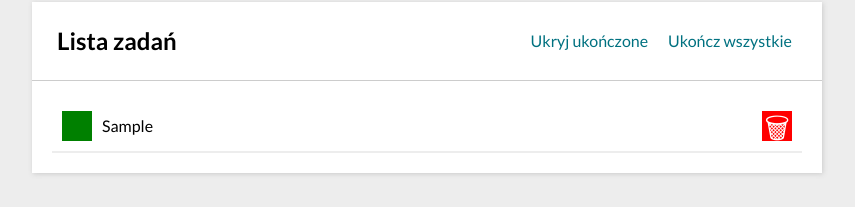
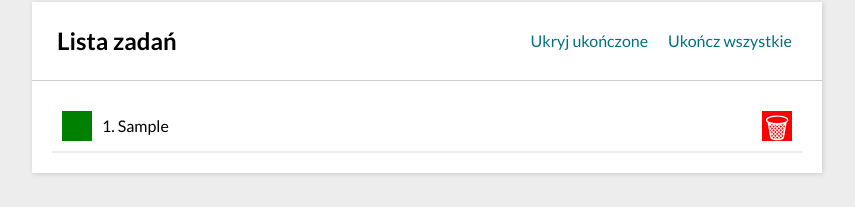
Before and after one commit to RafalSolnica/todo-list-react, a React (Create React App) app: page / in a window 1280 px wide. Both pictures are taken after typing "Sample" into the empty fields and a click on the button "Dodaj zadanie". Shown: the part 250-457 px from the top of the page, without its empty margins (213-1068 px from the left). Built offline with nearby package versions, Linux system fonts and the light colour scheme.

Commit message:
tweaked addNewTask interaction

```diff
--- a/src/App.js
+++ b/src/App.js
@@ -36,7 +36,14 @@ function App() {
   };
 
   const addNewTask = (content) => {
-    setTasks((tasks) => [...tasks, { id: tasks.length + 1, content }]);
+    setTasks((tasks) => [
+      ...tasks,
+      {
+        id: tasks.length ? tasks[tasks.length - 1].id + 1 : 1,
+        content,
+        completed: false,
+      },
+    ]);
   };
 
   return (
--- a/src/Tasks/index.js
+++ b/src/Tasks/index.js
@@ -20,7 +20,7 @@ const Tasks = ({ tasks, hideCompleted, removeTask, toggleTaskCompleted }) => (
             task.completed ? "tasks__itemContent--completed" : ""
           }`}
         >
-          {task.content}
+          {task.id}. {task.content}
         </span>
         <button
           className="tasks__itemButton tasks__itemButton--remove "
```
